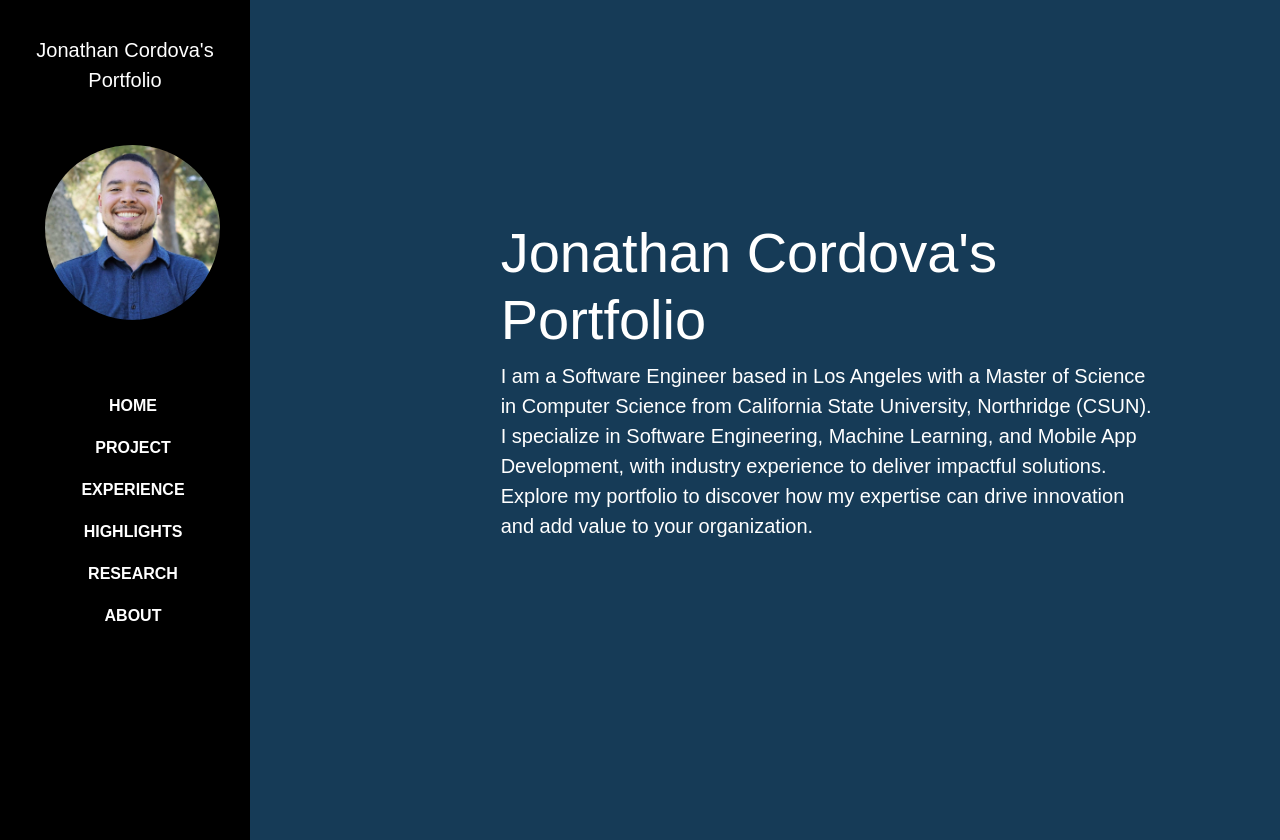
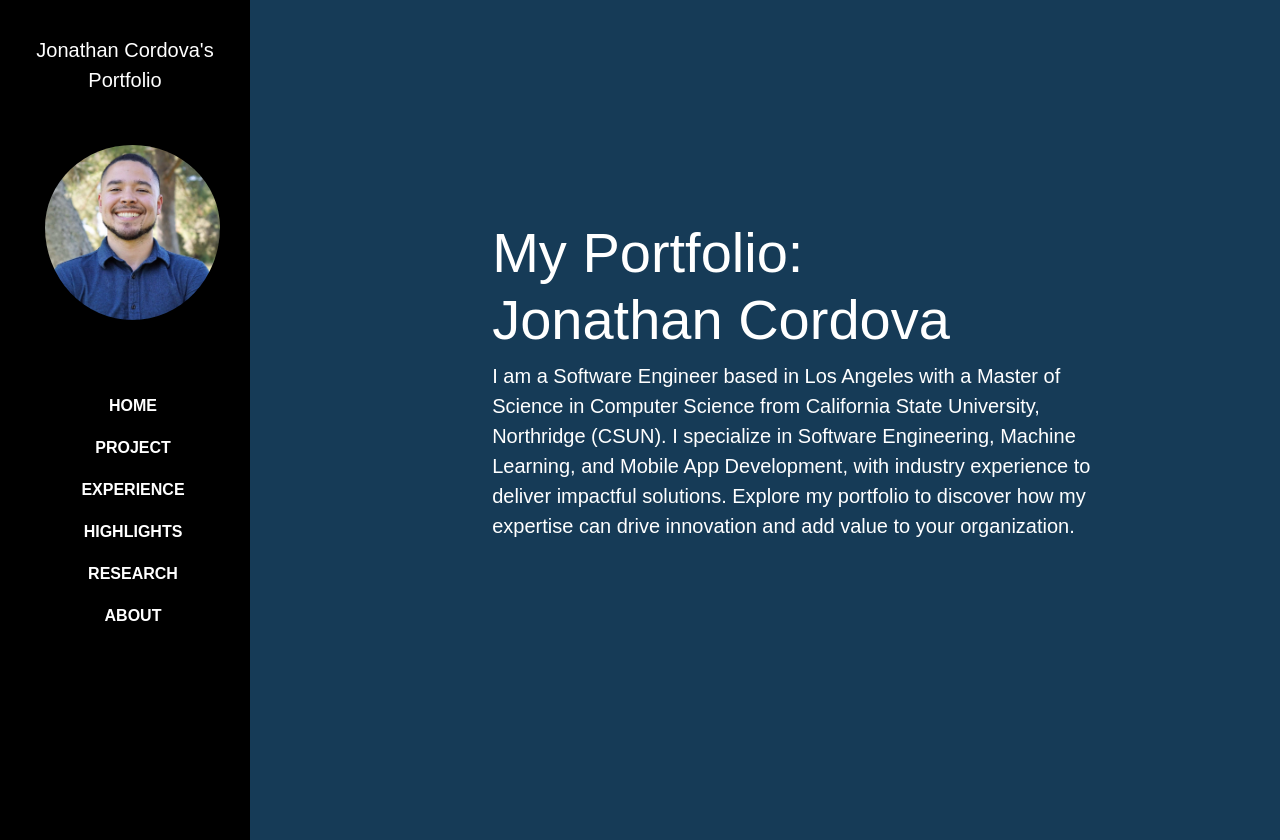
Before and after one commit to cordova-jon1618/jonathan_cordova_portfolio, a website: page index.html in a window 1280 px wide. Shown: the top 840 px of the page. Drawn offline with nearby package versions, Linux system fonts and the light colour scheme; files that its build step writes are made by us from their sources; a web font is replaced by a local one.

Commit message:
Updated Home section content.

```diff
--- a/index.html
+++ b/index.html
@@ -333,7 +333,7 @@
                 <a href="#project" class="btn btn-primary">Button</a>
             </section> -->
 
-            <section id="home" class="row container full-height mb-5">
+            <section id="home" class="container full-height mb-5">
                 <!-- <h1 class="display-4">Career Portfolio</h1>
                 <p class="lead">Description and experience.</p> -->
 
--- a/js/variables.js
+++ b/js/variables.js
@@ -2,13 +2,13 @@
 // variables.js
 const firstName = "Jonathan";
 const lastName = "Cordova's";
-const portfolioTitle = `${firstName} ${lastName}\nPortfolio`;  // "Portfolio" on a new line
+const portfolioTitle = `${firstName} ${lastName}\nPortfolio`;
 const navbarBrandText = "";
 const navbarProfileImage = "./assets/profile_photo.png";
 
 // Home Section //
 // -------------------------------- //
-const sectionHomeTitle = "Jonathan Cordova's Portfolio";
+const sectionHomeTitle = "My Portfolio: \nJonathan Cordova ";
 const sectionHomeDescription = "I am a Software Engineer based in Los Angeles with a Master of Science in Computer Science from "
 + "California State University, Northridge (CSUN). I specialize in Software Engineering, Machine Learning, and Mobile App Development, "
 + "with industry experience to deliver impactful solutions. Explore my portfolio to discover how my expertise can drive innovation "
```
